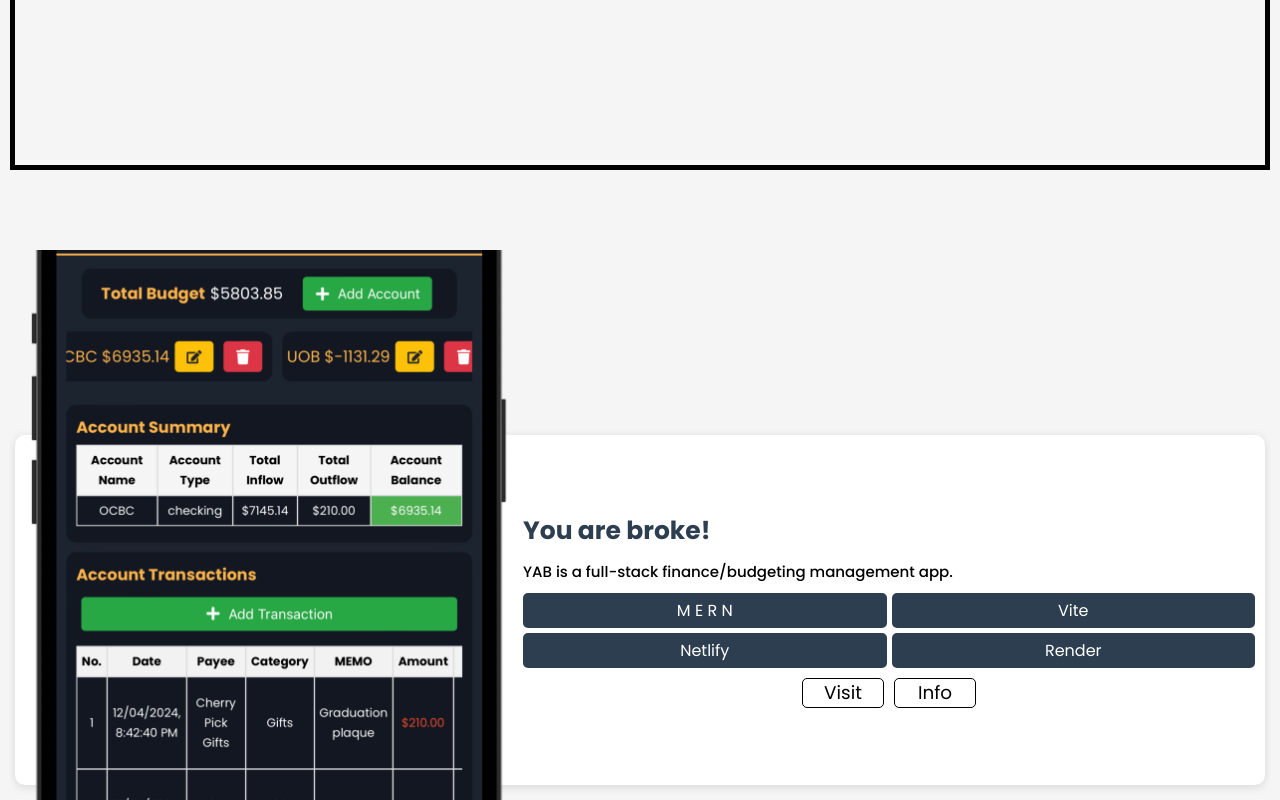
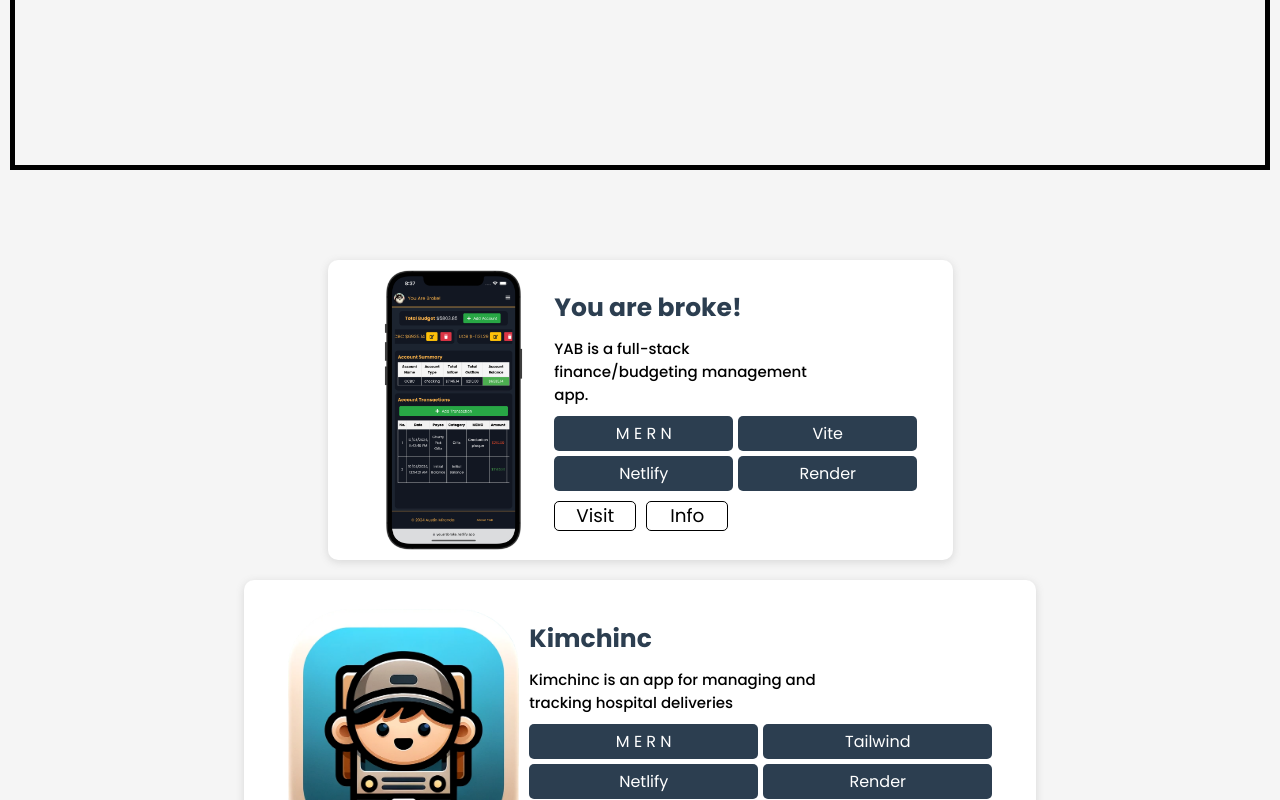
Before and after one commit to TarokoDev/ANSM-Portfolio, a React (Vite) app in the folder frontend/: page / in a window 1280 px wide. Shown: the part 1420-2220 px from the top of the page. Built offline with nearby package versions, Linux system fonts and the light colour scheme.

Commit message:
Adjusted navbar and projects section

```diff
--- a/frontend/src/components/navbar/Navbar.module.css
+++ b/frontend/src/components/navbar/Navbar.module.css
@@ -71,7 +71,7 @@
     .right {
         gap: 10px;
         justify-content: flex-end;
-        margin-right: 20px;
+        margin-right: 10px;
     }
 
     .component a {
--- a/frontend/src/components/pages/projects/Projects.module.css
+++ b/frontend/src/components/pages/projects/Projects.module.css
@@ -48,6 +48,7 @@
     justify-content: center;
     align-items: center;
     box-sizing: content-box
+
 }
 
 img {
@@ -144,7 +145,46 @@ img {
 
 /* Tablet and above */
 @media screen and (min-width: 480px) {
+
+    .component {
+        width: 100%;
+        display: flex;
+        flex-direction: column;
+        justify-content: flex-start;
+        align-items: center;
+    }
+
+    .project {
+        min-height: 300px;
+        max-height: 600px;
+        min-width: 50%;
+        justify-content: center;
+        align-items: center;
+    }
+
+    .buttons {
+        display: flex;
+        justify-content: flex-start;
+        align-items: flex-start;
+    }
+
+    .image {
+        height: 100%;
+        width: 30%;
+        object-fit: contain;
+
+    }
+
+    img {
+        width: 100%;
+        height: 100%;
+    }
+
     .summary {
-        font-size: 15px; /* Fixed font size for larger screens */
+        width: 70%;
+        font-size: 15px;
+        display: flex;
+        justify-content: flex-start;
+        align-items: flex-start;
     }
 }
```
